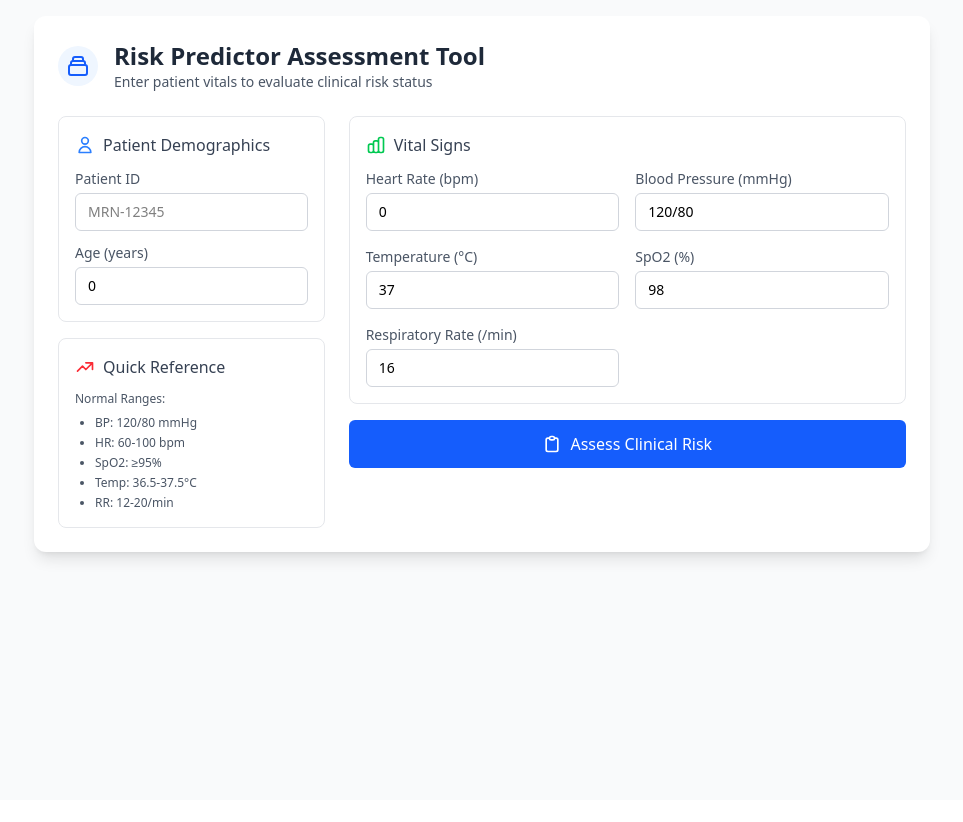
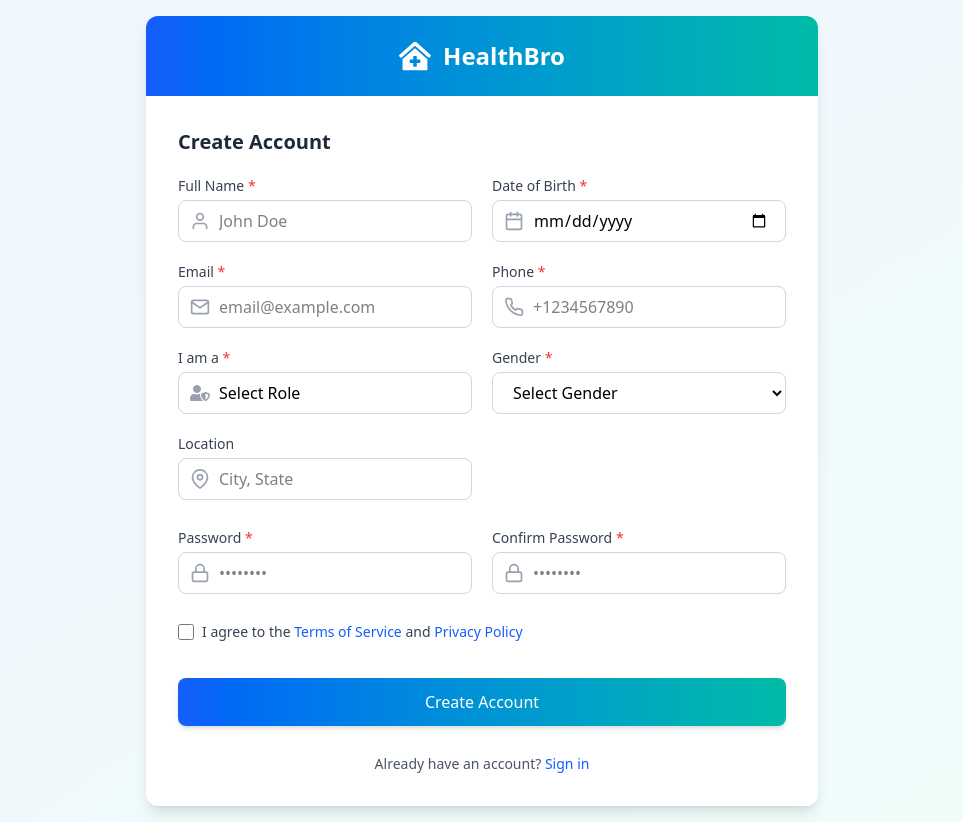
Before and after one commit to rashijain2025/HealthBro, a React (Vite) app in the folder HealthBro/: page / in a window 1280 px wide. Shown: the whole page, without its empty margins (158-1121 px from the left). Before the commit the page ends 800 px from the top, so only its background shows below. Built offline with nearby package versions, Linux system fonts and the light colour scheme.

Commit message:
Update App.tsx

```diff
--- a/HealthBro/src/App.tsx
+++ b/HealthBro/src/App.tsx
@@ -1,29 +1,15 @@
 
-import './App.css'
-// import MedicalHistory from './components/MedicalHistory'
-// import Prescription from './components/Prescription'
+// import './App.css'
+import Signup from './components/Signup'
+// import Patient from './components/Patient'
+// import Patient from './components/Patient'
 // import Profile from './components/Profile'
-import RiskPredictor from './components/RiskPredictor'
-// import SymptomsChecker from './components/SymptomsChecker'
-
-
-
-
-
+// import Doctor from './components/Doctor'
 function App() {
 
   return (
     <>
-    {/* <Signup /> */}
-
-   {/* <Prescription prescriptions={[]} />
-   <MedicalHistory emergencies={[]} />
-   <Profile />
-   <SymptomsChecker /> */}
-    <RiskPredictor />
-
-
-
+    <Signup />
 
     </>
   )
```
